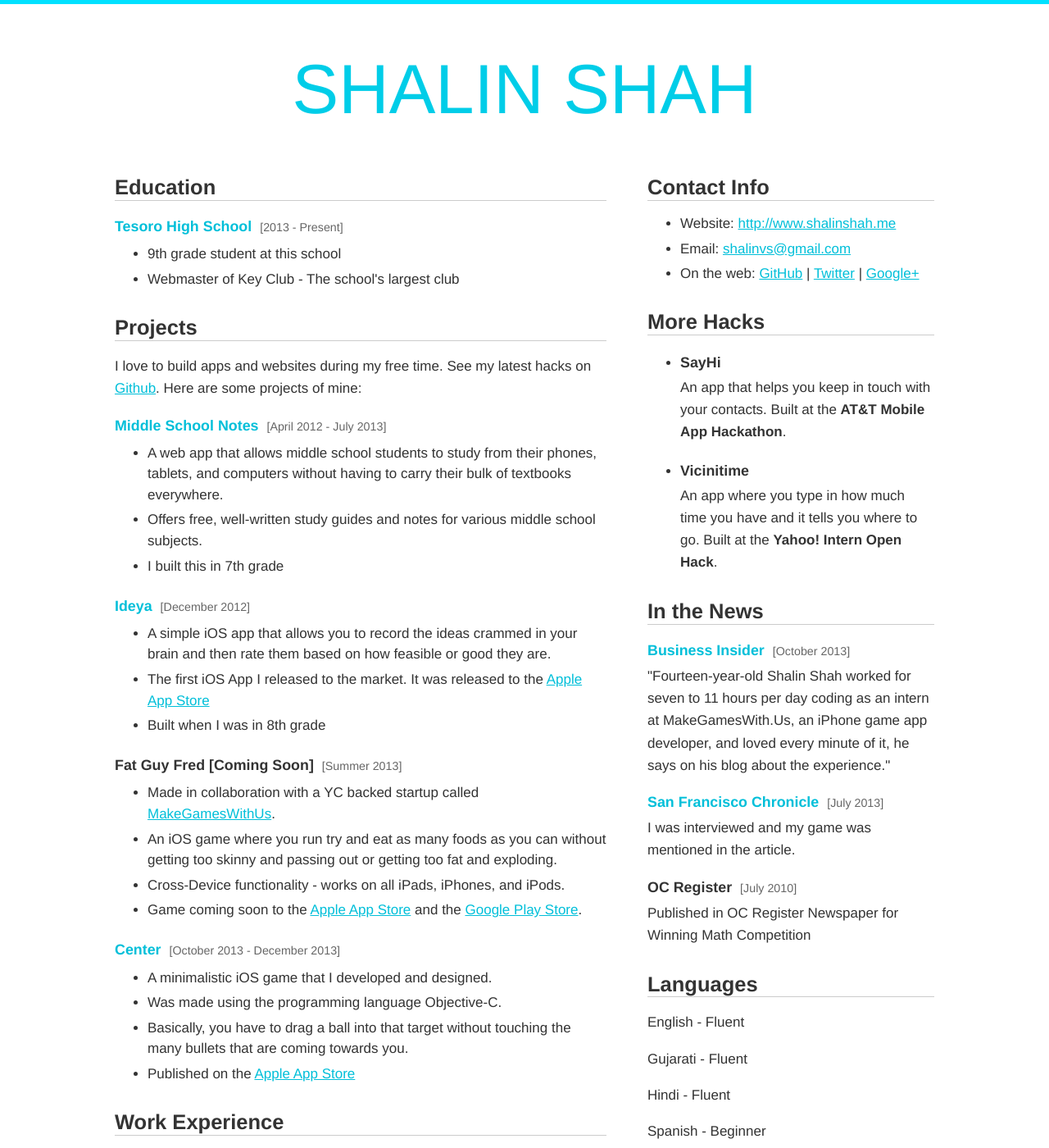
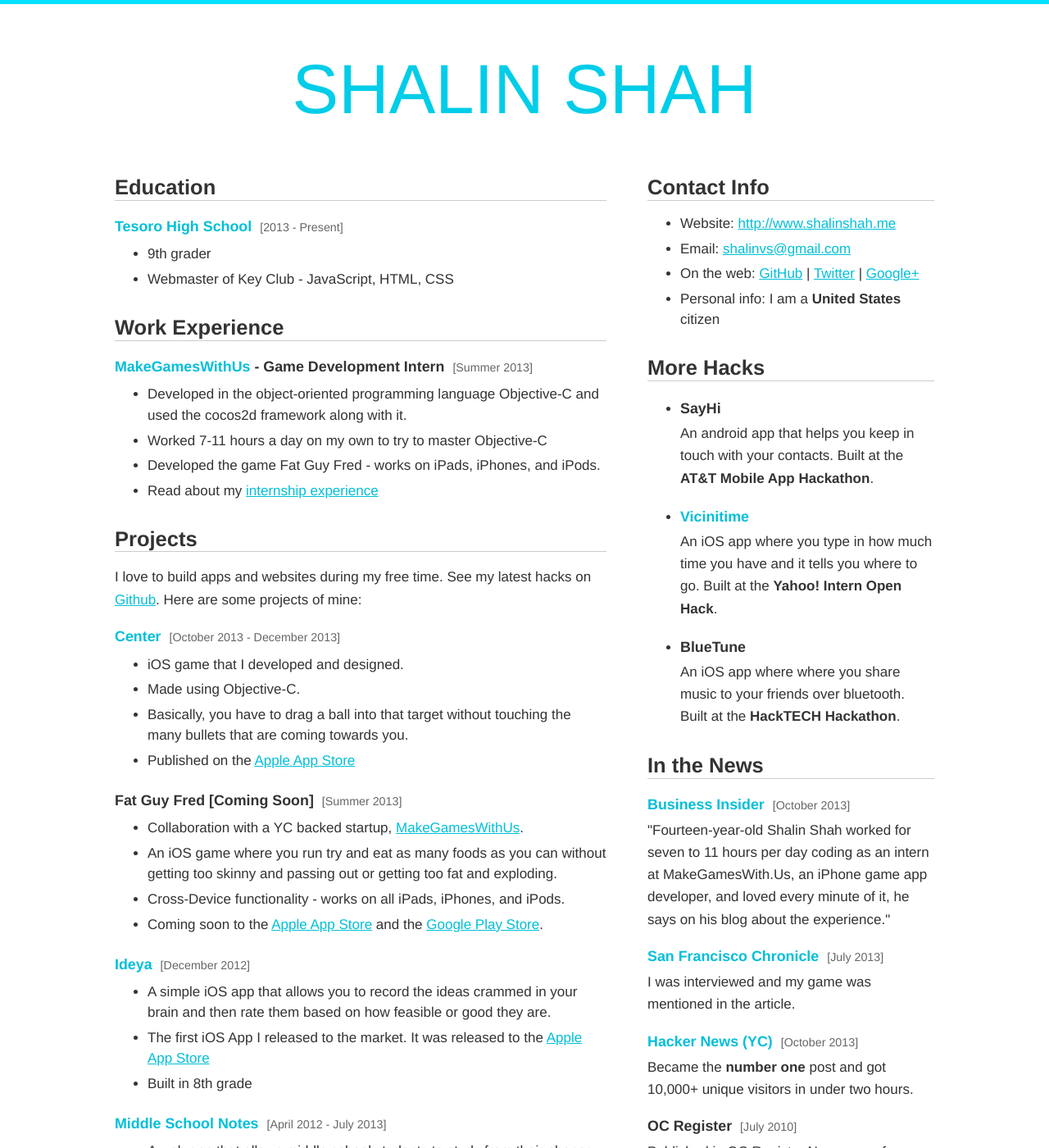
Before and after one commit to shalins/shalinshah.me, a Jekyll site: the page built from resume/index.html, in a window 1280 px wide and 1400 px high. Shown: the whole window at 82% size. Built offline with Jekyll 4.4.1, drawn with Linux system fonts in a browser that asks for light colours; Markdown is read by kramdown in place of the engine named in the settings; comment, search, counter and statistics services are not loaded; some of the changed text lies outside the part shown.

Commit message:
Updated resume again

```diff
--- a/resume/index.html
+++ b/resume/index.html
@@ -15,53 +15,8 @@
     <span>2013 - Present</span>
   </h3>
   <ul>
-    <li>9th grade student at this school</li>
-    <li>Webmaster of Key Club - The school's largest club</li>
-  </ul>
-
-  <h2>Projects</h2>
-  <p>
-    I love to build apps and websites during my free time. See my latest hacks on <a href="https://github.com/shalins">Github</a>. Here are some projects of mine:
-  </p>
-
-  <h3>
-    <a href="http://middleschoolnotes.org">Middle School Notes</a>
-    <span>April 2012 - July 2013</span>
-  </h3>
-  <ul>
-    <li>A web app that allows middle school students to study from their phones, tablets, and computers without having to carry their bulk of textbooks everywhere.</li>
-    <li>Offers free, well-written study guides and notes for various middle school subjects.</li>
-    <li>I built this in 7th grade</li>
-  </ul>
-  <h3>
-    <a href="https://itunes.apple.com/us/app/ideya/id578536295?mt=8&ign-mpt=uo%3D4">Ideya</a>
-    <span>December 2012</span>
-  </h3>
-  <ul>
-    <li>A simple iOS app that allows you to record the ideas crammed in your brain and then rate them based on how feasible or good they are.</li>
-    <li>The first iOS App I released to the market. It was released to the <a href="https://itunes.apple.com/us/genre/ios/id36">Apple App Store</a></li>
-    <li>Built when I was in 8th grade</li>
-  </ul>
-  <h3>
-    Fat Guy Fred [Coming Soon]
-    <span>Summer 2013</span>
-  </h3>
-  <ul>
-    <li>Made in collaboration with a YC backed startup called <a href="http://makegameswith.us">MakeGamesWithUs</a>.</li>
-    <li>An iOS game where you run try and eat as many foods as you can without getting too skinny and passing out or getting too fat and exploding.</li>
-    <li>Cross-Device functionality - works on all iPads, iPhones, and iPods.</li>
-    <li>Game coming soon to the <a href="https://itunes.apple.com/us/genre/ios/id36">Apple App Store</a> and the <a href="https://play.google.com/store?hl=en">Google Play Store</a>.</li>
-  </ul>
-
-  <h3>
-    <a href="http://www.appstore.com/center">Center</a>
-    <span>October 2013 - December 2013</span>
-  </h3>
-  <ul>
-    <li>A minimalistic iOS game that I developed and designed.</li>
-    <li>Was made using the programming language Objective-C.</li>
-    <li>Basically, you have to drag a ball into that target without touching the many bullets that are coming towards you.</li>
-    <li>Published on the <a href="https://itunes.apple.com/us/genre/ios/id36">Apple App Store</a></li>
+    <li>9th grader</li>
+    <li>Webmaster of Key Club - JavaScript, HTML, CSS</li>
   </ul>
 
   <h2>Work Experience</h2>
@@ -75,17 +30,52 @@
     <li>Developed the game Fat Guy Fred - works on iPads, iPhones, and iPods.</li>
     <li>Read about my <a href="http://www.shalinshah.me/my-internship-experience/">internship experience</a></li>
   </ul>
+
+  <h2>Projects</h2>
+  <p>
+    I love to build apps and websites during my free time. See my latest hacks on <a href="https://github.com/shalins">Github</a>. Here are some projects of mine:
+  </p>
+  <h3>
+    <a href="https://itunes.apple.com/us/app/center/id790510225?ls=1&mt=8">Center</a>
+    <span>October 2013 - December 2013</span>
+  </h3>
+  <ul>
+    <li>iOS game that I developed and designed.</li>
+    <li>Made using Objective-C.</li>
+    <li>Basically, you have to drag a ball into that target without touching the many bullets that are coming towards you.</li>
+    <li>Published on the <a href="https://itunes.apple.com/us/app/center/id790510225?ls=1&mt=8">Apple App Store</a></li>
+  </ul>
+  <h3>
+    Fat Guy Fred [Coming Soon]
+    <span>Summer 2013</span>
+  </h3>
+  <ul>
+    <li>Collaboration with a YC backed startup, <a href="http://makegameswith.us">MakeGamesWithUs</a>.</li>
+    <li>An iOS game where you run try and eat as many foods as you can without getting too skinny and passing out or getting too fat and exploding.</li>
+    <li>Cross-Device functionality - works on all iPads, iPhones, and iPods.</li>
+    <li>Coming soon to the <a href="http://en.wikipedia.org/wiki/App_Store_(iOS)">Apple App Store</a> and the <a href="https://play.google.com/store?hl=en">Google Play Store</a>.</li>
+  </ul>
+  <h3>
+    <a href="https://itunes.apple.com/us/app/ideya/id578536295?mt=8&ign-mpt=uo%3D4">Ideya</a>
+    <span>December 2012</span>
+  </h3>
+  <ul>
+    <li>A simple iOS app that allows you to record the ideas crammed in your brain and then rate them based on how feasible or good they are.</li>
+    <li>The first iOS App I released to the market. It was released to the <a href="https://itunes.apple.com/us/app/ideya/id578536295?mt=8&ign-mpt=uo%3D4">Apple App Store</a></li>
+    <li>Built in 8th grade</li>
+  </ul>
+  <h3>
+    <a href="http://middleschoolnotes.org">Middle School Notes</a>
+    <span>April 2012 - July 2013</span>
+  </h3>
+  <ul>
+    <li>A web app that allows middle school students to study from their phones, tablets, and computers without having to carry their bulk of textbooks everywhere.</li>
+    <li>Offers free, well-written study guides and notes for various middle school subjects.</li>
+    <li>Built in 7th grade</li>
+  </ul>
+
   <h2>Sites I Built</h2>
   I began my adventure with computers at age 7, when my dad bought me my first computer. At age 8, I was totally into this basic drag and drop programming environment called <a href="http://scratch.mit.edu/">Scratch</a>. When I was 12, I wanted to start to code, so I taught myself the basics of programming by learning HTML and CSS. Since then, I've built a lot of websites and apps, and hacked a lot during my free time. Here are some sites I built:
-
-  <h3>
-    <a href="http://www.mittal.net/">Middle School Notes</a>
-    <span>2012, 2013</span>
-  </h3>
-  <ul>
-    <li>I built this site to reduce the weight of mine, and my friends' backpacks. This is a web app that allows people to study for tests from their phones, laptops, or tablets using well-written and detailed notes on various middle school subjects.</li>
-    <li>Made with PHP and JavaScript (Includes HTML and CSS)</li>
-  </ul>
   <h3>
     <a href="http://www.shalinshah.me">Shalin Shah</a>
     <span>2012-Present</span>
@@ -94,6 +84,30 @@
   <ul>
     <li>The is my personal website and blog, where I write my ideas and thoughts occasionally.</li>
     <li>This website was made with <a href="https://www.ruby-lang.org/en/">Ruby</a> and a Ruby gem called <a href="http://jekyllrb.com/">Jekyll</a></li>
+  </ul>
+  <h3>
+    <a href="http://www.getcenter.tk/">Center Website</a>
+    <span>2014</span>
+  </h3>
+  <ul>
+    <li>Built to showcase my iOS game, <a href="https://itunes.apple.com/us/app/center/id790510225?ls=1&mt=8">Center</a></li>
+    <li>Made with HTML and CSS</li>
+  </ul>
+  <h3>
+    <a href="http://www.getideya.tk/">Ideya Website</a>
+    <span>2013</span>
+  </h3>
+  <ul>
+    <li>Built to showcase my iOS app, <a href="https://itunes.apple.com/us/app/ideya/id578536295?mt=8&ign-mpt=uo%3D4">Ideya</a></li>
+    <li>Made with HTML and CSS</li>
+  </ul>
+  <h3>
+    <a href="http://middleschoolnotes.org/">Middle School Notes</a>
+    <span>2012, 2013</span>
+  </h3>
+  <ul>
+    <li>I built this site to reduce the weight of mine, and my friends' backpacks. This is a web app that allows people to study for tests from their phones, laptops, or tablets using well-written and detailed notes on various middle school subjects.</li>
+    <li>Made with PHP, JavaScript, HTML, and CSS</li>
   </ul>
 <!-- <h2>Organizations</h2>
   <h3>
@@ -113,6 +127,7 @@
     <li>Website: <a href="http://gautam.cc/">http://www.shalinshah.me</a></li>
     <li>Email: <a href="mailto:shalinvs@gmail.com">shalinvs@gmail.com</a></li>
     <li>On the web: <a href="https://github.com/shalins/">GitHub</a> | <a href="https://twitter.com/shlns">Twitter</a> | <a href="https://plus.google.com/105718561776352763084/posts">Google+</a></li>
+    <li>Personal info: I am a <strong>United States</strong> citizen</li>
   </ul>
 
   <h2>More Hacks</h2>
@@ -121,8 +136,9 @@
     <li><b>Yahoo! Intern Open Hack</b> at Yahoo Headquaters [Worked on a productivity app + I met Marissa Mayer] - 2013</li>
  -->
 
-    <li><h3>SayHi</h3><p>An app that helps you keep in touch with your contacts. Built at the <b>AT&amp;T Mobile App Hackathon</b>.</p></li>
-    <li><h3>Vicinitime</h3><p>An app where you type in how much time you have and it tells you where to go. Built at the <b>Yahoo! Intern Open Hack</b>.</p></li>
+    <li><h3>SayHi</h3><p>An android app that helps you keep in touch with your contacts. Built at the <b>AT&amp;T Mobile App Hackathon</b>.</p></li>
+    <li><h3><a href="https://itunes.apple.com/us/app/vicinitime/id689105598?mt=8">Vicinitime</a></h3><p>An iOS app where you type in how much time you have and it tells you where to go. Built at the <b>Yahoo! Intern Open Hack</b>.</p></li>
+    <li><h3>BlueTune</h3><p>An iOS app where where you share music to your friends over bluetooth. Built at the <b>HackTECH Hackathon</b>.</p></li>
 
     <!-- <li><b>HackTech Hackathon</b> (Will Attend) - 2014</li>
     <li><b>CodeDay Los Angeles</b> (Will Attend) - 2014</li> -->
@@ -140,6 +156,12 @@
     <span>July 2013</span>
   </h3>
   <p>I was interviewed and my game was mentioned in the article.</p>
+
+  <h3>
+    <a href="https://news.ycombinator.com/item?id=6512423">Hacker News (YC)</a>
+    <span>October 2013</span>
+  </h3>
+  <p>Became the <strong>number one</strong> post and got 10,000+ unique visitors in under two hours.</p>
 
   <h3>
     OC Register</a>
```
